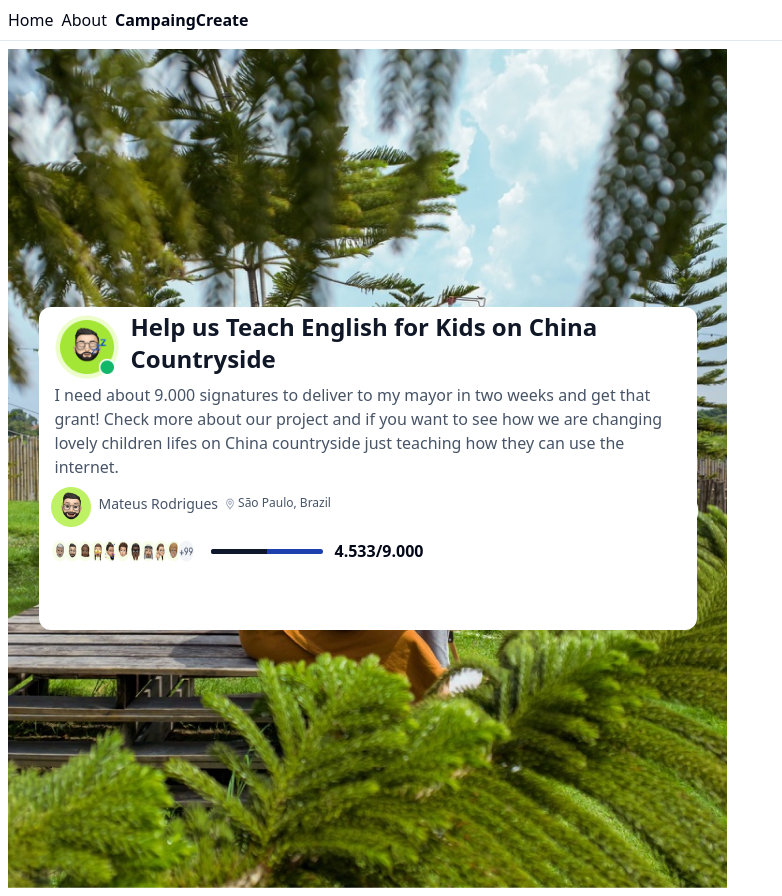
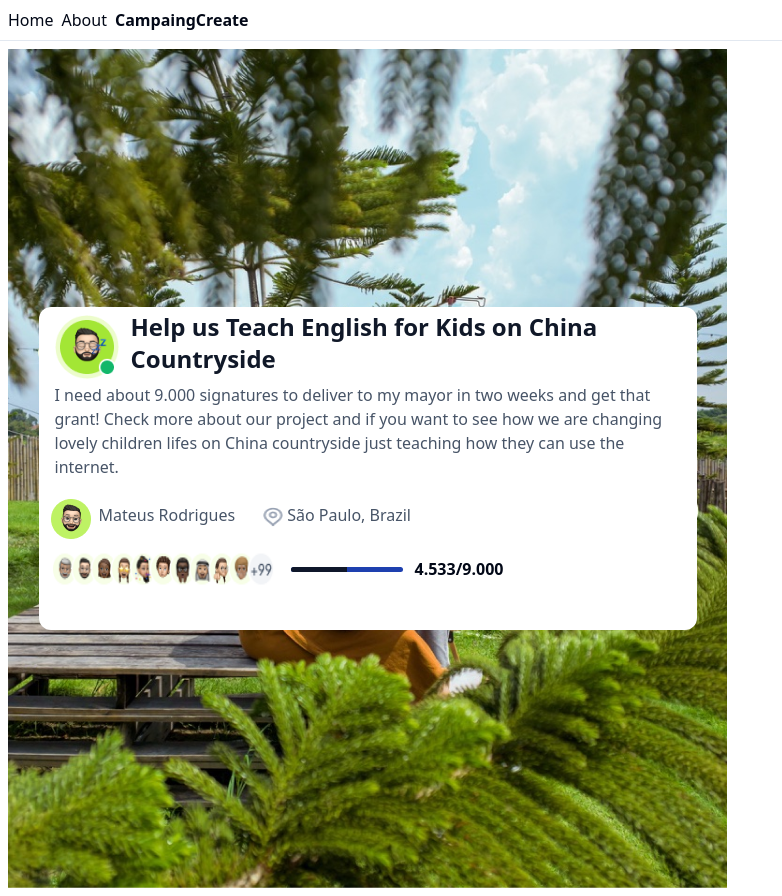
Before and after one commit to Aprender-e-Crescer/crowdfy, a React (Vite) app: page /CampaingCreate in a window 1280 px wide. Shown: the whole page, without its empty margins (0-782 px from the left). Built offline with nearby package versions, Linux system fonts and the light colour scheme.

Commit message:
metade feito

```diff
--- a/src/components/card.tsx
+++ b/src/components/card.tsx
@@ -60,7 +60,7 @@ export default function Card({
       </div>
 
       <div className="hidden sm:flex max-w-80 sm:max-w-full">
-        <div className='flex justify-center items-center'>
+        <div className="flex justify-center items-center">
           <div className="flex flex-col absolute  bg-white w-[658px] h-[323px] rounded-xl">
             <div className="flex gap-3 justify-center items-center">
               <img className="w-16 h-16 ml-4 mt-2" src={avatar} alt="" />
@@ -71,20 +71,20 @@ export default function Card({
             <div className="text-base mr-4 ml-4 mt-1 text-[#475467]">
               {descrição}
             </div>
-          <div className="flex items-center">
+            <div className="flex items-center mt-3">
               <img
                 className="w-10 h-10 items-center justify-center ml-3 mt-2"
                 src={avatar2}
                 alt=""
               />
-            <p className="text-[#475467] text-[14px] ml-2">{nomeUser}</p>
+              <p className="text-[#475467] text-base ml-2">{nomeUser}</p>
               <div className="flex ml-2 gap-1">
-              <img className="w-2 h-3 mt-1" src={icon} alt="" />
-              <p className="text-[#475467] text-[12px] ">{localização}</p>
+                <img className="w-5 h-5 mt-1 ml-5" src={icon} alt="" />
+                <p className="text-[#475467] text-base ">{localização}</p>
               </div>
             </div>
             <div className="flex mt-3 ml-3 items-center">
-            <img className="w-36 h-6" src={iconAvatar} alt="" />
+              <img className="w-56 h-9" src={iconAvatar} alt="" />
               <Progress className="bg-blue-800 w-28 h-[5px] ml-4" value={50} />
               <p className="mr-3 ml-3 font-bold">{numerosBarra}</p>
             </div>
```
Lines whose indentation alone changed are shown as unchanged.
